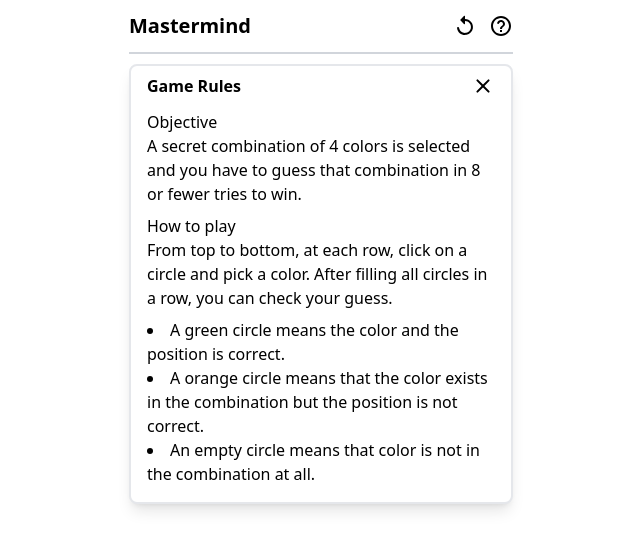
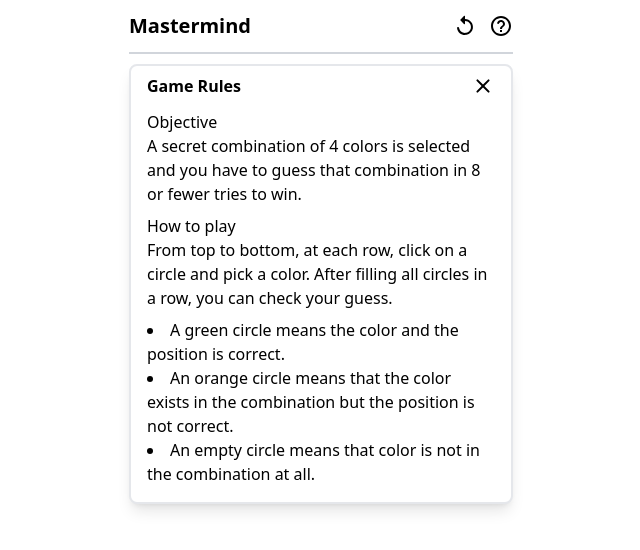
Before and after one commit to sajadhsm/mastermind, a React (Vite) app: page / in a window 1280 px wide. Both pictures are taken after a click on the button 820 px from the left and 26 px from the top of the page. Shown: the top 550 px of the page, without its empty margins (319-959 px from the left). Built offline with nearby package versions, Linux system fonts and the light colour scheme.

Commit message:
chore: darker guess hover + typo fix

```diff
--- a/src/components/GameRules.tsx
+++ b/src/components/GameRules.tsx
@@ -17,7 +17,7 @@
       <ul className="list-disc list-inside my-2">
         <li>A green circle means the color and the position is correct.</li>
         <li>
-          A orange circle means that the color exists in the combination but the
+          An orange circle means that the color exists in the combination but the
           position is not correct.
         </li>
         <li>
--- a/src/components/Guesses.tsx
+++ b/src/components/Guesses.tsx
@@ -23,7 +23,7 @@
         <div key={index} className="relative">
           <button
             className={`w-9 h-9 rounded-full border-4 border-gray-800 ${
-              !guess && isActive ? "hover:bg-gray-100" : ""
+              !guess && isActive ? "hover:bg-gray-200" : ""
             }`}
             style={{ backgroundColor: guess ? COLORS[guess] : "" }}
             onClick={() => handleOpenColorPicker(index)}
```
